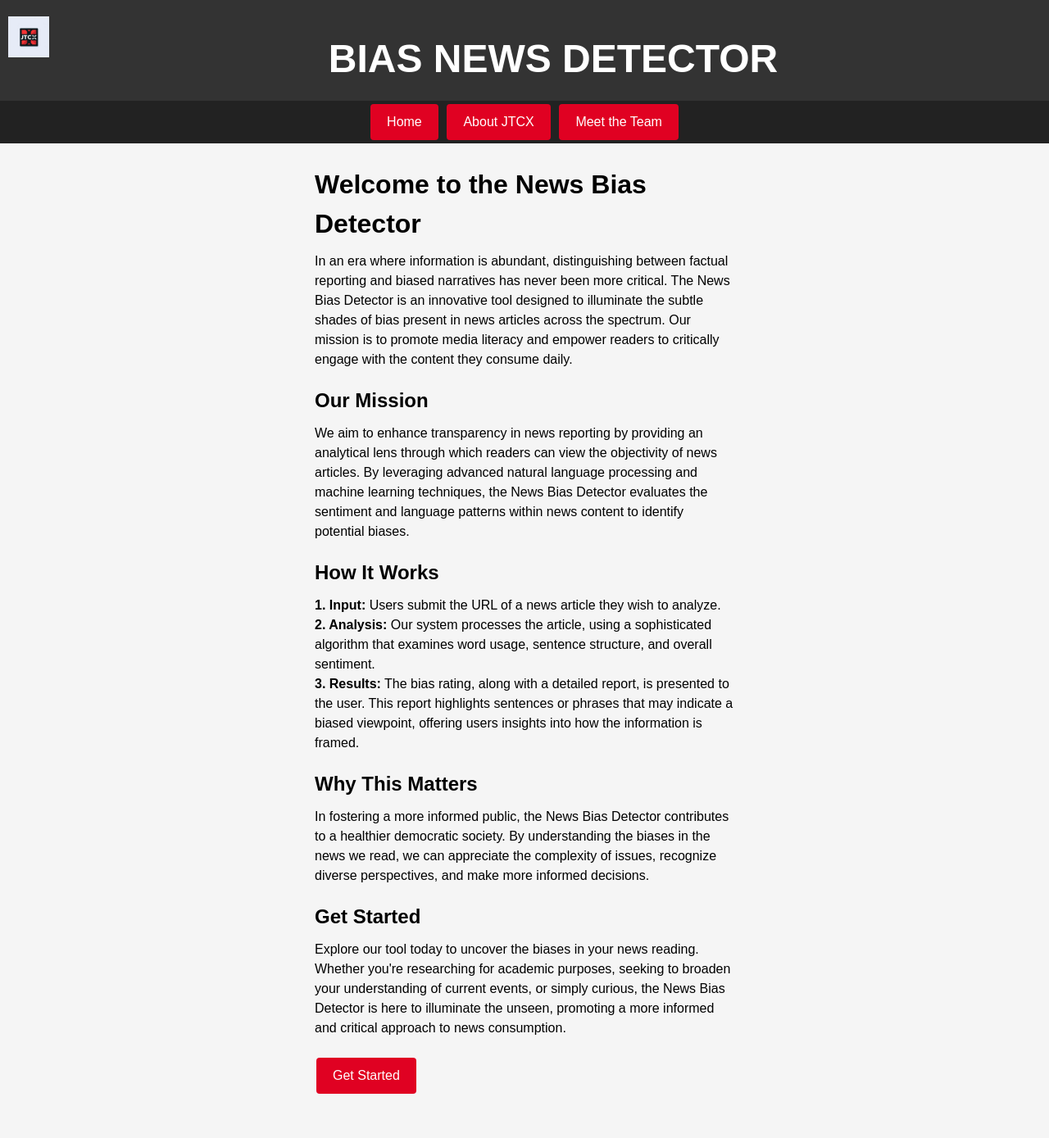
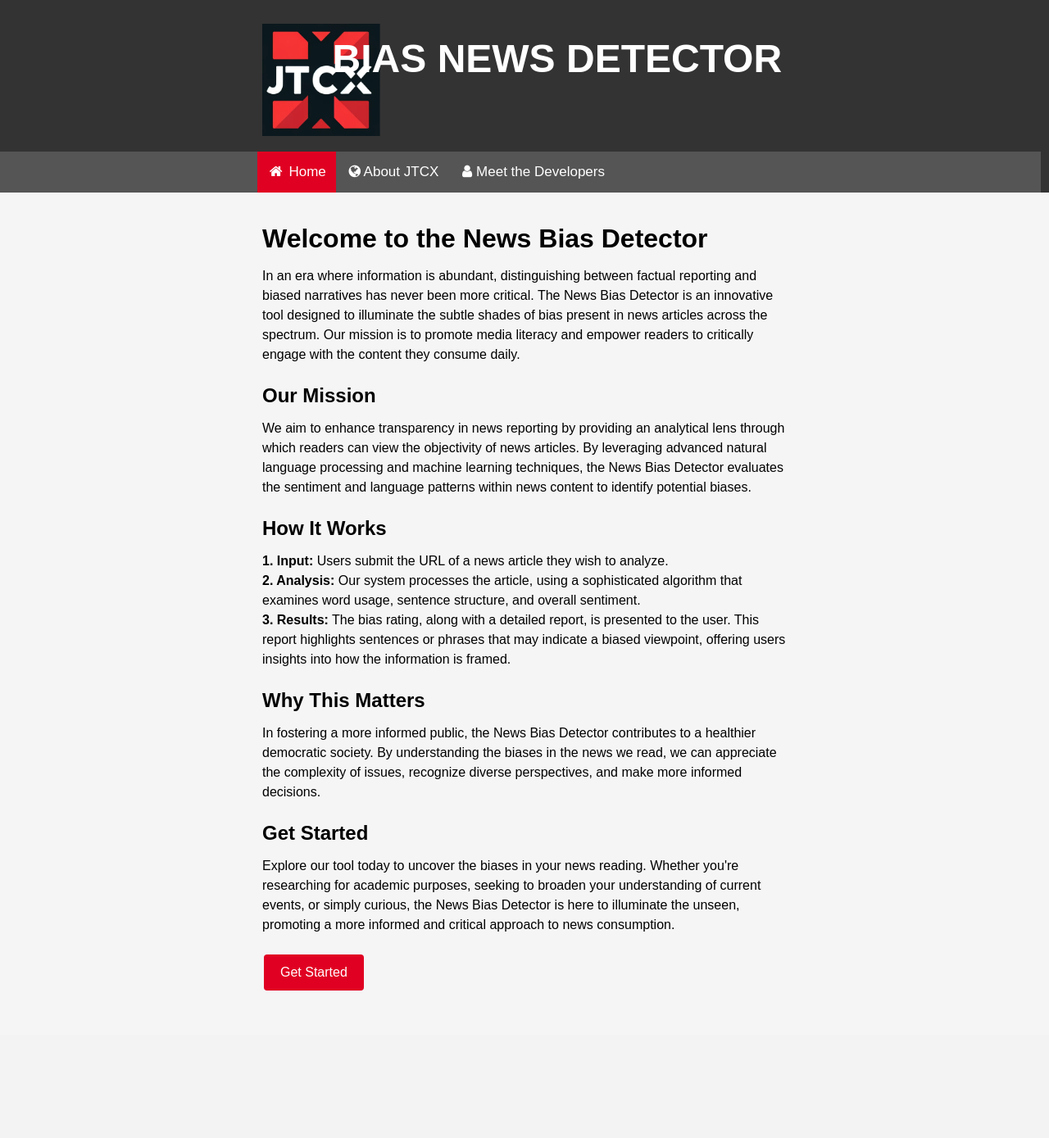
Before and after one commit to JordanDotPy/BiasNewsDetector, a Django app: page / in a window 1280 px wide. Shown: the whole page at 82% size. After the commit the page ends 1209 px from the top, so only its background shows below. Run offline with Django 4.2, Linux system fonts and the light colour scheme.

Commit message:
improved the navigation car as well as logo

```diff
--- a/BiasNewsDetector/static/BiasNewsDetector/style.css
+++ b/BiasNewsDetector/static/BiasNewsDetector/style.css
@@ -25,6 +25,42 @@ h2 {
      padding-bottom: 10px;
 }
 
+.box_logo {
+    height: 175px;
+    float: left;
+    padding-left: 25%;
+    padding-top: 1.5%;
+    padding-bottom: 1.5%;
+    margin-right: -30%;
+}
+
+/* Style the navigation bar */
+.navbar {
+  width: 100%;
+  background-color: #555;
+  overflow: auto;
+}
+
+/* Navbar links */
+.navbar a {
+    float: left;
+    text-align: center;
+    padding: 12px;
+    color: white;
+    text-decoration: none;
+    font-size: 17px;
+}
+
+/* Navbar links on mouse-over */
+.navbar a:hover {
+  background-color: #000;
+}
+
+/* Current/active navbar link */
+.active {
+  background-color: #E00122;
+}
+
 .url-submission-box {
     border: 2px solid #555;
     width: 100%;
@@ -38,8 +74,8 @@ input[type="url"] {
 
 .content-section {
     text-align: left;
-    padding-left: 30%;
-    padding-right: 30%;
+    padding-left: 25%;
+    padding-right: 25%;
 }
 
 header {
--- a/BiasNewsDetector/templates/BiasNewsDetector/base.html
+++ b/BiasNewsDetector/templates/BiasNewsDetector/base.html
@@ -2,6 +2,8 @@
 <!DOCTYPE html>
 <html lang="en">
 <link rel="icon" href="{% static 'images/favicon.png' %}" type="image/png">
+<!-- Load an icon library -->
+<link rel="stylesheet" href="https://cdnjs.cloudflare.com/ajax/libs/font-awesome/4.7.0/css/font-awesome.min.css">
 
 <head>
     <meta charset="UTF-8">
@@ -13,15 +15,13 @@
     <div class="content">
     <header class="header">
         <div class="container">
-            <img src="{% static 'images/JTCX_box.png' %}" alt="..." style="height:50px; float: left; margin: 10px"> <!-- Adjust logo size as needed -->
-            <h1 style="padding-top: 2%; padding-bottom: 2%">BIAS NEWS DETECTOR</h1>
-            <nav>
-                <div style="background: #222222; margin: -10px">
-                    <a href="{% url 'home' %}" class="button">Home</a>
-                    <a href="{% url 'about' %}" class="button">About JTCX</a>
-                    <a href="{% url 'team' %}" class="button">Meet the Team</a>
-                </div>
-            </nav>
+            <img src="{% static 'images/JTCX_BOXLOGO.png' %}" alt="..." class="box_logo">
+            <h1 style="padding-top: 2%; padding-bottom: 2%;">BIAS NEWS DETECTOR</h1>
+            <div class="navbar" style="margin: -10px; padding-left: 25.3%;">
+              <a class="active" href="{% url 'home' %}"><i class="fa fa-fw fa-home"></i> Home</a>
+              <a href="{% url 'about' %}"><i class="fa fa-fw fa-globe"></i>About JTCX</a>
+              <a href="{% url 'team' %}"><i class="fa fa-fw fa-user"></i>Meet the Developers</a>
+            </div>
         </div>
     </header>
 
```
Also changed, not shown: BiasNewsDetector/static/images/JTCX_BOXLOGO.png (added).
